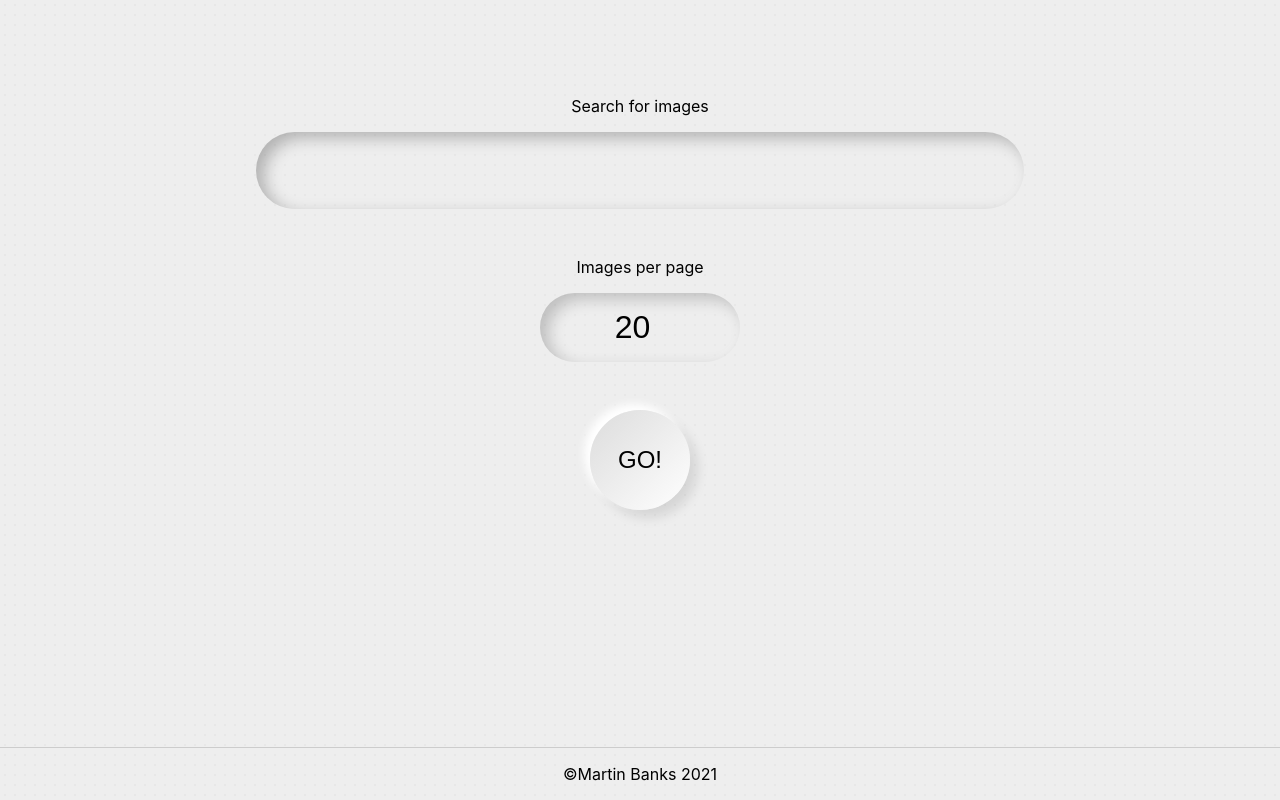
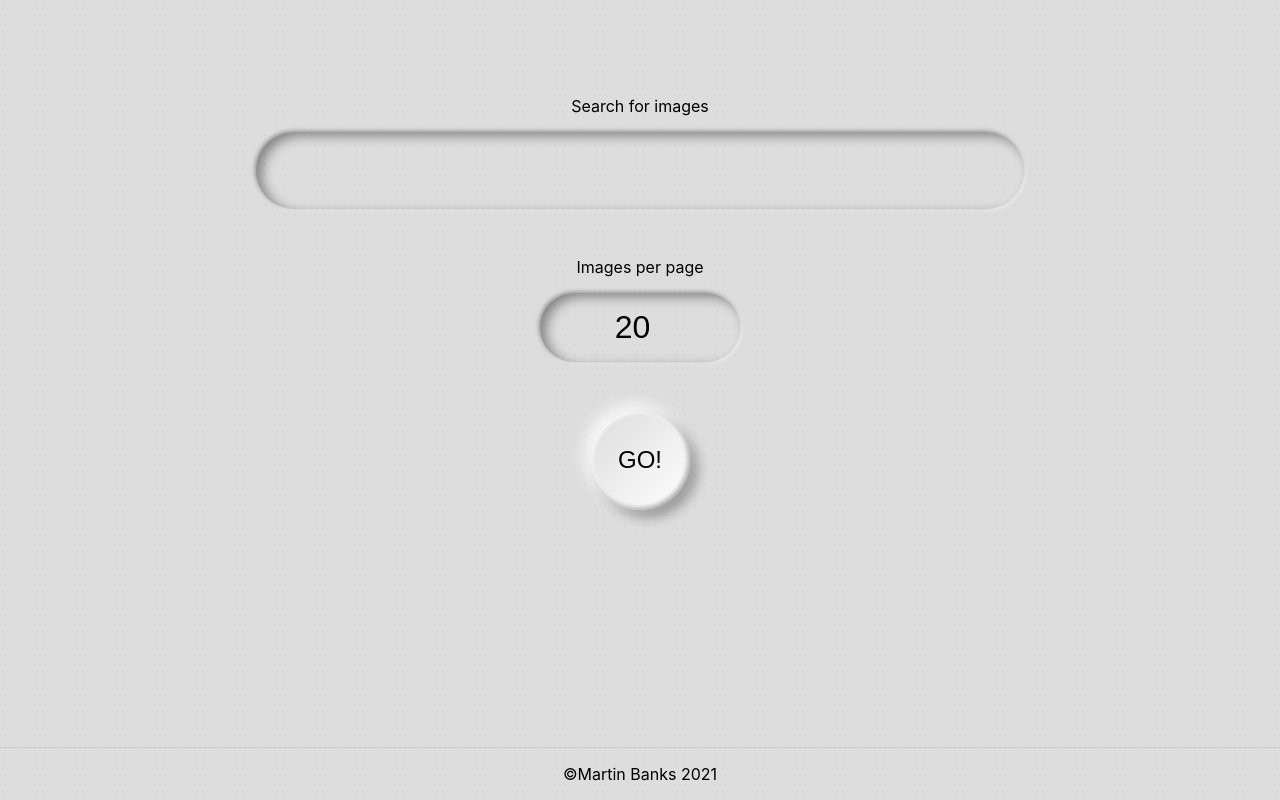
Before and after one commit to martin-banks/unsplash-challenge, a Next.js app: page / in a window 1280 px wide. Built offline with nearby package versions, Linux system fonts and the light colour scheme.

Commit message:
refines input styles

```diff
--- a/components/search/styles.module.css
+++ b/components/search/styles.module.css
@@ -23,16 +23,19 @@
   border-radius: 100px;
   outline: none;
   box-shadow:
-    inset 8px 6px 16px 0 rgba(0,0,0, 0.25),
-    inset -4px -4px 12px 0 rgba(255, 255, 255, 0.1);
+    inset 6px 4px 12px 0 rgba(0,0,0, 0.4),
+    inset -4px -4px 12px 0 rgba(255,255,255, 0.1),
+    -1px -1px 4px 0 rgba(0,0,0, 0.4),
+    1px 1px 4px 0 rgba(255,255,255, 1);
 }
 
 @media screen and (prefers-color-scheme: dark) {
   .searchInput__text {
     box-shadow:
-      inset 8px 8px 12px 0 rgba(0,0,0, 0.25),
-      inset -4px -4px 12px 0 rgba(255, 255, 255, 0.1);
-
+      inset 8px 8px 16px 0 rgba(0,0,0, 0.8),
+      inset -4px -4px 16px 0 rgba(255, 255, 255, 0.2),
+      -1px -1px 5px 0 rgba(0,0,0, 1),
+      1px 1px 2px 0 rgba(255,255,255, 0.4);
   }
 }
 
@@ -49,15 +52,19 @@
   /* background: linear-gradient(135deg, rgba(0,0,0, 1), rgba(0,0,0, 0.2)) */
   border-radius: 100px;
   box-shadow:
-    inset 8px 6px 16px 0 rgba(0,0,0, 0.2),
-    inset -4px -4px 12px 0 rgba(255,255,255, 0.1);
+    inset 6px 4px 12px 0 rgba(0,0,0, 0.4),
+    inset -4px -4px 12px 0 rgba(255,255,255, 0.1),
+    -1px -1px 4px 0 rgba(0,0,0, 0.4),
+    1px 1px 4px 0 rgba(255,255,255, 1);
 }
 
 @media screen and (prefers-color-scheme: dark) {
   .searchInput__number {
     box-shadow:
-      inset 8px 8px 12px 0 rgba(0,0,0, 0.25),
-      inset -4px -4px 12px 0 rgba(255,255,255, 0.1);
+      inset 8px 8px 12px 0 rgba(0,0,0, 0.6),
+      inset -4px -4px 16px 0 rgba(255,255,255, 0.2),
+      -1px -1px 5px 0 rgba(0,0,0, 1),
+      1px 1px 2px 0 rgba(255,255,255, 0.4);
   }
 }
 
@@ -80,22 +87,27 @@
   font-size: 1.5rem;
   border: none;
   box-shadow:
-    -6px -6px 8px 0 rgba(255, 255, 255, 1),
-    8px 8px 12px 0 rgba(0, 0, 0, 0.1);
+    -6px -6px 16px 0 rgba(255, 255, 255, 0.8),
+    8px 8px 12px 0 rgba(0, 0, 0, 0.3),
+    inset -2px -2px 4px 0 rgba(0,0,0, 0.3),
+    inset 2px 2px 4px 0 rgba(255,255,255, 1);
   background: linear-gradient(135deg, rgba(220,220,220, 1), rgba(255,255,255, 1));
 }
 
 @media screen and (prefers-color-scheme: dark) {
   .searchSubmit {
     box-shadow:
-      8px 8px 12px 0 rgba(0,0,0, 0.25),
-      -6px -6px 8px 0 rgba(255, 255, 255, 0.1);
+      8px 8px 12px 0 rgba(0,0,0, 0.4),
+      -4px -4px 8px 0 rgba(255, 255, 255, 0.1),
+      inset -2px -2px 4px 0 rgba(0,0,0, 0.6),
+      inset 2px 2px 4px 0 rgba(255,255,255, 0.3);
     background: linear-gradient(135deg, rgba(0,0,0, 1), rgba(255,255,255, 0.1))
   }
 }
 
 .searchSubmit:hover {
   background: deepskyblue;
+  background: linear-gradient(135deg, rgb(2, 139, 185), rgb(99, 216, 255));
   color: white
 }
 
--- a/styles/globals.css
+++ b/styles/globals.css
@@ -5,7 +5,7 @@ body {
   font-family: -apple-system, BlinkMacSystemFont, Segoe UI, Roboto, Oxygen,
     Ubuntu, Cantarell, Fira Sans, Droid Sans, Helvetica Neue, sans-serif;
   font-size: 16px;
-  background: #eee;
+  background: #ddd;
   background-image: radial-gradient(rgba(100,100,100, 0.05) 20%, rgba(100,100,100, 0) 0);
   background-size: 10px 10px;
 }
```
